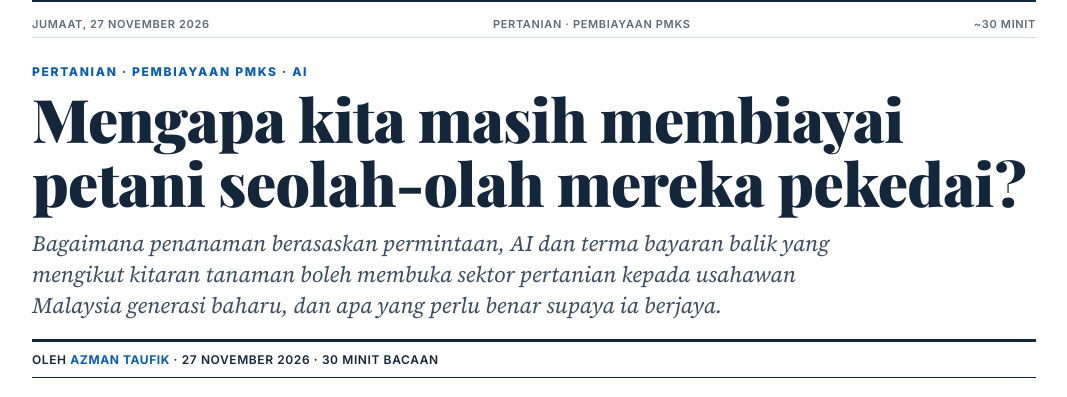
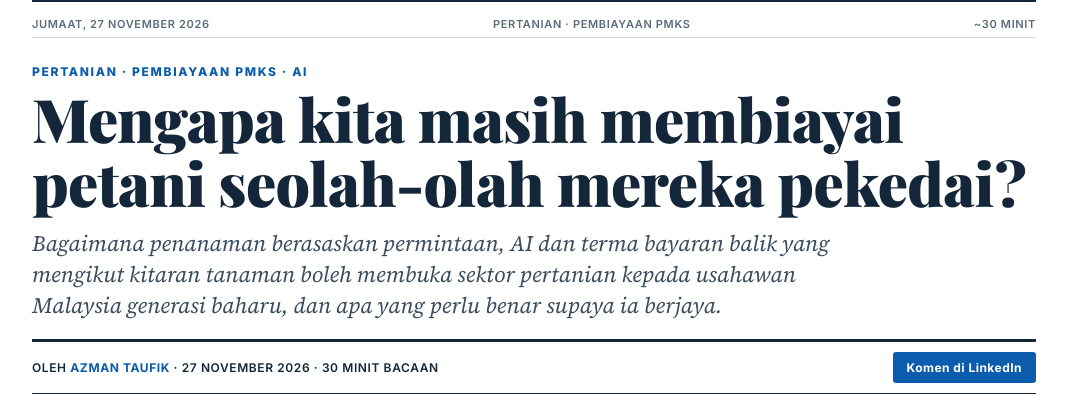
Before and after one commit to dewatagiri/field-notes, a plain HTML site: page petani-bukan-pekedai/index.html in a window 1280 px wide. Shown: the part 164-561 px from the top of the page, without its empty margins (106-1173 px from the left). Drawn offline with nearby package versions, Linux system fonts and the light colour scheme; a web font is replaced by a local one.

Commit message:
petani-bukan-pekedai: link Comment on LinkedIn buttons to the post
Co-Authored-By: Claude Opus 5.5 <noreply@anthropic.com>
Claude-Session: https://claude.ai/code/session_01CoMfj28Fr64Ka4KTdQjr7d

```diff
--- a/petani-bukan-pekedai/index.html
+++ b/petani-bukan-pekedai/index.html
@@ -1561,7 +1561,7 @@ body.bm .en-only{display:none}
 </div>
 <script>
 // Paste the LinkedIn post URL here. The "Comment on LinkedIn" buttons stay hidden until it is set.
-var LINKEDIN_POST = "";
+var LINKEDIN_POST = "https://lnkd.in/p/gKDEjfvs";
 document.querySelectorAll('[data-cta]').forEach(function(a){ if(LINKEDIN_POST){a.href=LINKEDIN_POST;a.target="_blank";a.rel="noopener";a.classList.add('show');} });
 function setLang(l){
   document.body.classList.toggle('bm', l==='bm');
```
